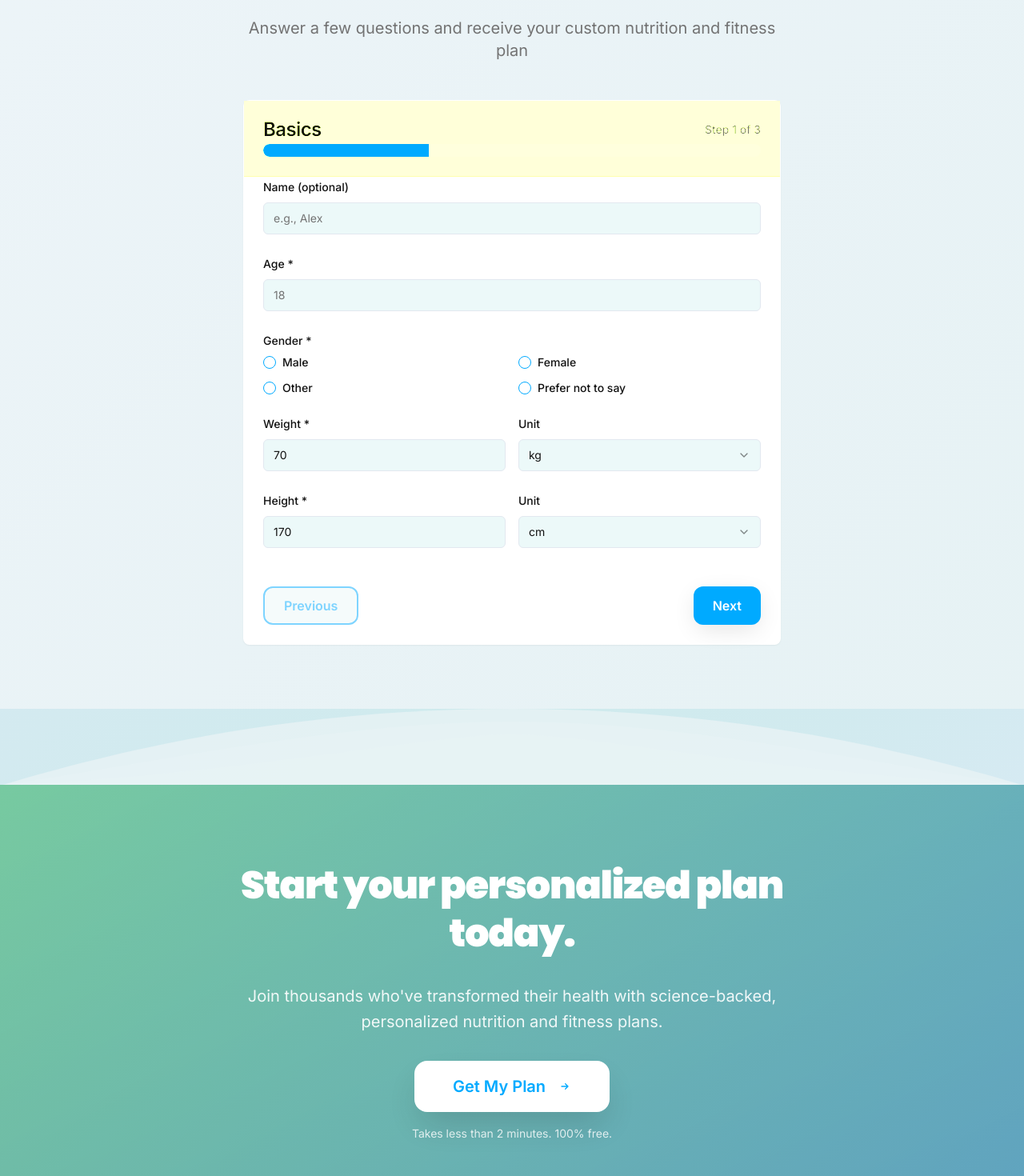
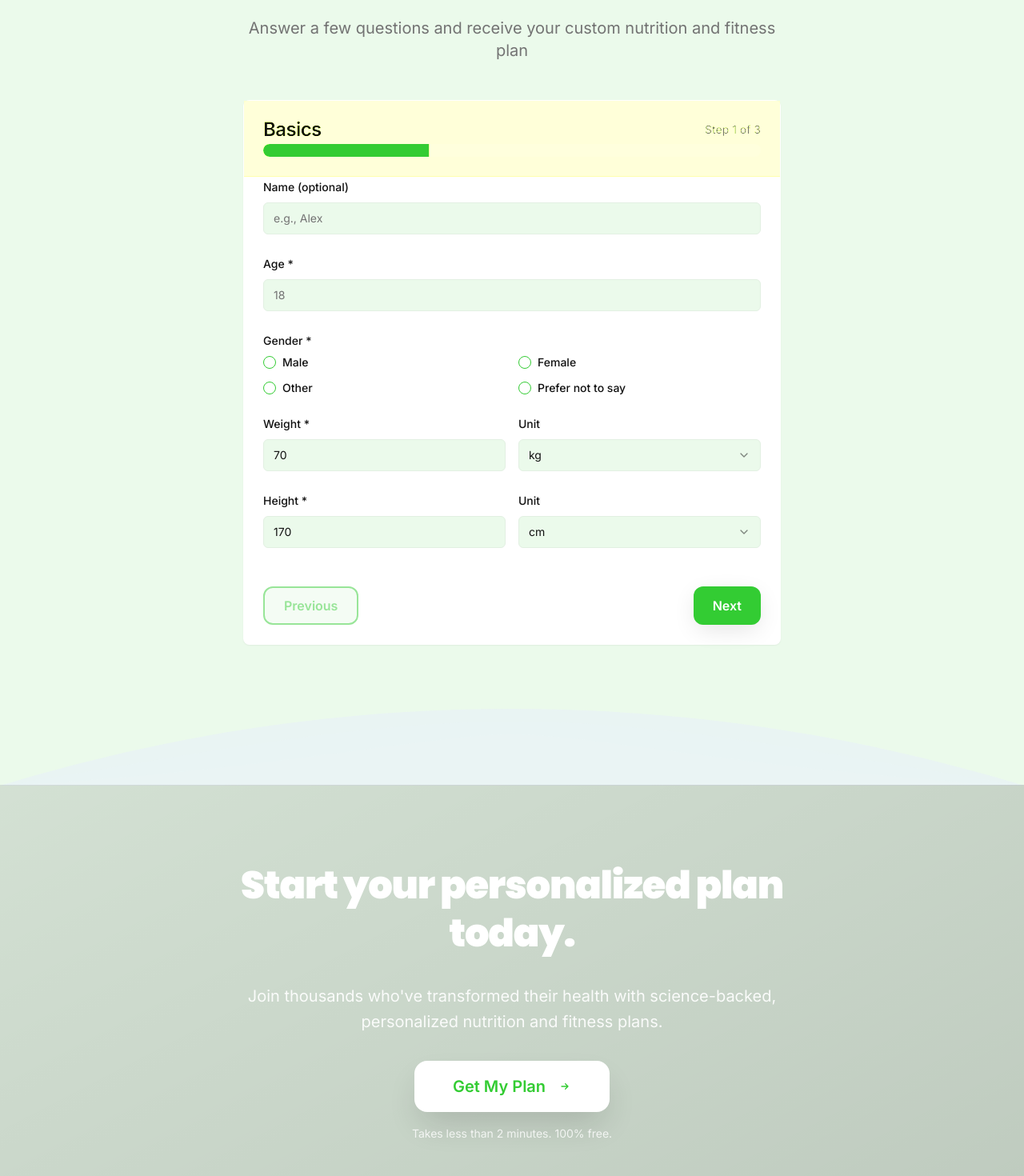
Before and after one commit to josemauma/goal-plan-gen, a React (Vite) app: page / in a window 1280 px wide. Shown: the part 5300-6770 px from the top of the page at 80% size. Built offline with nearby package versions, Linux system fonts and the light colour scheme; the HTML template or start-up script is replaced by a standard one.

Commit message:
Remove transitions and update styling
Removed page transition animations and updated the background to a light green color. Also, changed the 'Log in' button's background to white.

```diff
--- a/src/components/Header.tsx
+++ b/src/components/Header.tsx
@@ -31,9 +31,9 @@ export function Header() {
             ) : (
               <>
                 <Button
-                  variant="ghost"
+                  variant="outline"
                   onClick={() => setShowLoginModal(true)}
-                  className="hidden sm:inline-flex"
+                  className="hidden sm:inline-flex bg-white text-black border-white hover:bg-gray-100"
                 >
                   Log in
                 </Button>
--- a/src/index.css
+++ b/src/index.css
@@ -8,27 +8,27 @@
 
 @layer base {
   :root {
-    /* App Brand Colors */
-    --background: 180 50% 95%;
+    /* App Brand Colors - Light Green Theme */
+    --background: 120 60% 95%;
     --foreground: 0 0% 6.7%;
 
-    --primary: 200 100% 50%;
+    --primary: 120 60% 50%;
     --primary-foreground: 0 0% 100%;
 
-    --secondary: 150 40% 85%;
+    --secondary: 120 40% 85%;
     --secondary-foreground: 0 0% 6.7%;
 
     /* Accent Colors */
-    --accent-green: 150 60% 70%;
-    --accent-blue: 200 80% 70%;
+    --accent-green: 120 60% 70%;
+    --accent-blue: 120 80% 70%;
     --accent-foreground: 0 0% 6.7%;
 
     /* Neutral System */
-    --muted: 210 40% 96%;
+    --muted: 120 40% 96%;
     --muted-foreground: 0 0% 45%;
-    --border: 214.3 31.8% 91.4%;
-    --input: 214.3 31.8% 91.4%;
-    --ring: 200 100% 50%;
+    --border: 120 31.8% 91.4%;
+    --input: 120 31.8% 91.4%;
+    --ring: 120 60% 50%;
 
     /* Card System */
     --card: 0 0% 100%;
@@ -46,31 +46,19 @@
     --glass-border: 255 255 255 / 0.2;
     --glass-shadow: 0 8px 32px 0 rgb(31 38 135 / 0.37);
 
-    /* Background gradient */
-    --bg-gradient: linear-gradient(135deg,
-      hsl(200 55% 90%) 0%,
-      hsl(195 50% 89%) 20%,
-      hsl(190 48% 88%) 40%,
-      hsl(185 46% 87%) 60%,
-      hsl(190 48% 88%) 80%,
-      hsl(200 55% 90%) 100%);
+    /* Light Green Background */
+    --bg-gradient: hsl(120 60% 95%);
 
     /* Gradients */
-    --gradient-hero: linear-gradient(135deg, hsl(150 60% 70%), hsl(200 80% 70%));
-    --gradient-accent: linear-gradient(90deg, hsl(150 60% 70%) 0%, hsl(200 80% 70%) 100%);
-    --gradient-subtle: var(--bg-gradient);
+    --gradient-hero: hsl(120 60% 70%);
+    --gradient-accent: hsl(120 60% 70%);
+    --gradient-subtle: hsl(120 60% 95%);
 
     /* Shadows */
     --shadow-soft: 0 2px 20px -2px hsl(0 0% 6.7% / 0.08);
     --shadow-medium: 0 8px 30px -4px hsl(0 0% 6.7% / 0.12);
     --shadow-strong: 0 20px 40px -8px hsl(0 0% 6.7% / 0.16);
-    --shadow-glow: 0 0 40px hsl(150 60% 70% / 0.3);
-
-    /* Animations */
-    --transition-smooth: all 0.4s cubic-bezier(0.4, 0, 0.2, 1);
-    --transition-fast: all 0.3s cubic-bezier(0.4, 0, 0.2, 1);
-    --transition-slow: all 0.6s cubic-bezier(0.4, 0, 0.2, 1);
-    --transition-bounce: all 0.4s cubic-bezier(0.68, -0.55, 0.265, 1.55);
+    --shadow-glow: 0 0 40px hsl(120 60% 70% / 0.3);
 
     --radius: 0.5rem;
 
@@ -150,7 +138,6 @@
 
   body {
     background: var(--bg-gradient);
-    background-attachment: fixed;
     @apply text-foreground font-body;
     min-height: 100vh;
   }
@@ -232,29 +219,19 @@
 
   /* Section Styles */
   .section-transition {
-    transition: var(--transition-slow);
     background-blend-mode: multiply;
   }
 
   .section-primary {
-    background: linear-gradient(135deg,
-      hsl(200 45% 95%) 0%,
-      hsl(195 42% 94%) 50%,
-      hsl(190 40% 93%) 100%);
+    background: hsl(120 60% 95%);
   }
 
   .section-secondary {
-    background: linear-gradient(135deg,
-      hsl(190 40% 93%) 0%,
-      hsl(185 38% 92%) 50%,
-      hsl(180 35% 91%) 100%);
+    background: hsl(120 60% 95%);
   }
 
   .section-alternate {
-    background: linear-gradient(135deg,
-      hsl(180 35% 91%) 0%,
-      hsl(175 33% 90%) 50%,
-      hsl(170 30% 89%) 100%);
+    background: hsl(120 60% 95%);
   }
 
   .wave-divider {
```
